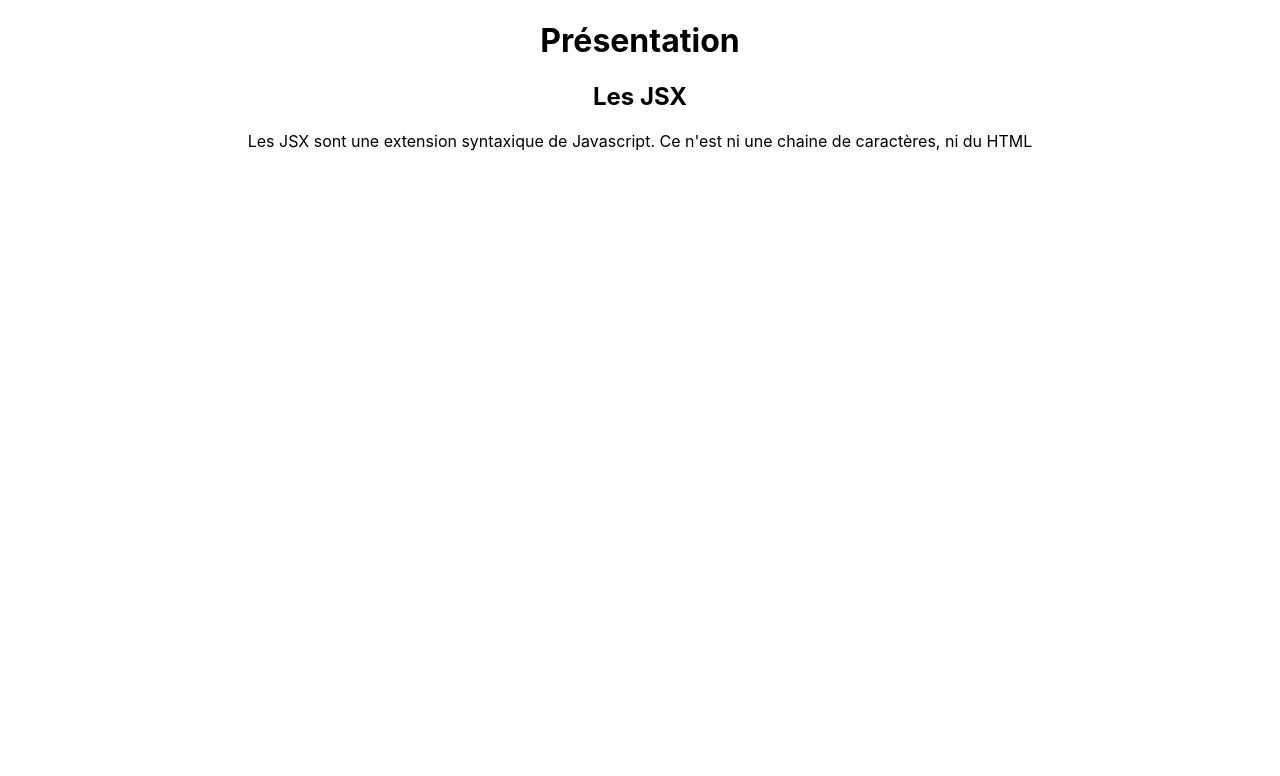
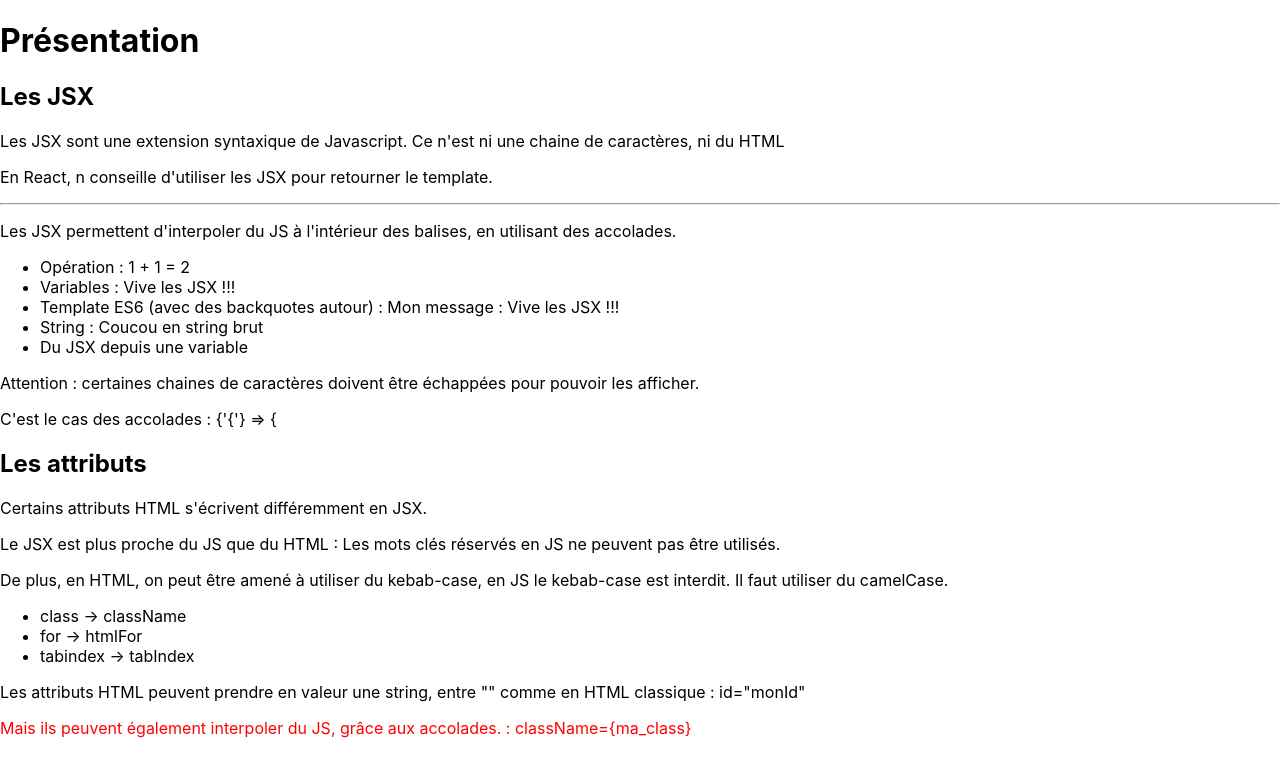
Before and after one commit to Maeglin1908/2022-07-18-react-redux, a React (Create React App) app in the folder react-poe-java/: page / in a window 1280 px wide. Shown: the top 776 px of the page. Built offline with nearby package versions, Linux system fonts and the light colour scheme.

Commit message:
JSX et attributes

```diff
--- /dev/null
+++ b/react-poe-java/src/pages/Presentation.css
@@ -0,0 +1,7 @@
+#Presentation{
+    text-align: left !important;
+}
+
+.red {
+    color:red;
+}
--- a/react-poe-java/src/pages/Presentation.js
+++ b/react-poe-java/src/pages/Presentation.js
@@ -15,16 +15,50 @@ const Presentation = () => (
         )
 */
 
+import './Presentation.css';
+
 function Presentation() {
+    const message = 'Vive les JSX !!!';
+    const jsx_var = <span>Du JSX depuis une variable</span>
+    const ma_class = "red";
     // Retourne du JSX
     return (
-        <div>
+        <div id="Presentation">
             <h1>Présentation</h1>
             <article>
                 <h2>Les JSX</h2>
 
                 <p>Les JSX sont une extension syntaxique de Javascript. Ce n'est ni une chaine de caractères, ni du HTML</p>
+                <p>En React, n conseille d'utiliser les JSX pour retourner le template.</p>
+                <hr/>
+                <p>Les JSX permettent d'interpoler du JS à l'intérieur des balises, en utilisant des accolades.</p>
+                <ul>
+                    <li>Opération : 1 + 1 = { 1 + 1 }</li>
+                    <li>Variables : {message}</li>
+                    <li>Template ES6  (avec des backquotes autour) : {`Mon message : ${ message }`}</li>
+                    <li>String : {"Coucou en string brut"}</li>
+                    <li>{jsx_var}</li>
+                </ul>
 
+                <p>Attention : certaines chaines de caractères doivent être échappées pour pouvoir les afficher.</p>
+                <p>C'est le cas des accolades : {"{'{'}"} => {'{'}</p>
+
+            </article>
+
+            <article>
+                <h2>Les attributs</h2>
+
+                <p>Certains attributs HTML s'écrivent différemment en JSX.</p>
+                <p>Le JSX est plus proche du JS que du HTML : Les mots clés réservés en JS ne peuvent pas être utilisés.</p>
+                <p>De plus, en HTML, on peut être amené à utiliser du kebab-case, en JS le kebab-case est interdit. Il faut utiliser du camelCase.</p>
+                <ul id="list" className="list-inline">
+                    <li>{'class -> className'}</li>
+                    <li>{'for -> htmlFor'}</li>
+                    <li>{'tabindex -> tabIndex'}</li>
+                </ul>
+
+                <p>Les attributs HTML peuvent prendre en valeur une string, entre "" comme en HTML classique : id="monId"</p>
+                <p className={ma_class}>Mais ils peuvent également interpoler du JS, grâce aux accolades. : className={'{'}ma_class{'}'} </p>
             </article>
         </div>
     )
```
